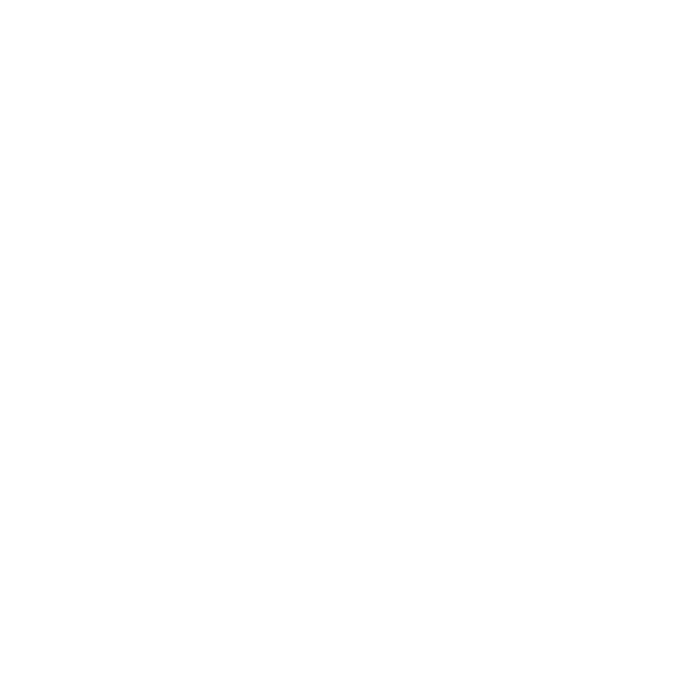
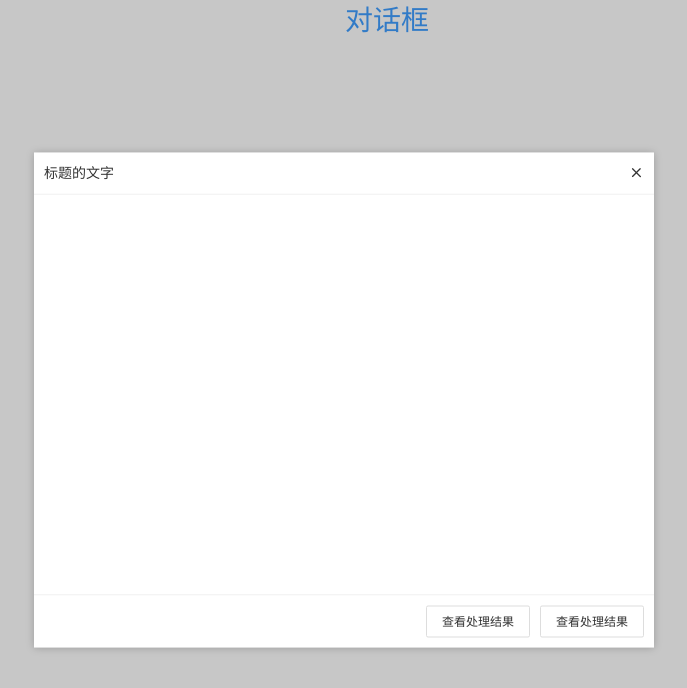
Before and after one commit to kule2018/qiaodaima.github.io, a Vue app: page /#/demo-dialog in a window 1280 px wide. Before the commit this address led to /#/loading. Shown: the top 688 px of the page, without its empty margins (296-983 px from the left). Built offline with nearby package versions, Linux system fonts and the light colour scheme.

Commit message:
对话框

```diff
--- a/src/components/dialog/main.vue
+++ b/src/components/dialog/main.vue
@@ -1,5 +1,15 @@
 <template>
-  <div>对话框</div>
+  <div class="dialog-item">
+    <div class="header">
+      <span class="title-text">标题的文字</span>
+      <i class="btn-close"></i>
+    </div>
+    <div class="content"></div>
+    <div class="tool-wrap">
+      <a href="javascript:;">查看处理结果</a>
+      <a href="javascript:;">查看处理结果</a>
+    </div>
+  </div>
 </template>
 
 <script>
@@ -9,5 +19,69 @@
 </script>
 
 <style lang="scss" scoped>
-  //
+  .dialog-item {
+    position: fixed;
+    width: 620px;
+    left: 50%; top: 50%;
+    box-shadow: 0 0 8px 0 rgba(0, 0, 0, 0.22);
+    background: #fff;
+    transform: translate(-50%, -50%);
+
+    &:before {
+      z-index: -1;
+      position: fixed; content: "";
+      left: -9999999px; top: -9999999px; right: -9999999px; bottom: -9999999px;
+      background: rgba(0, 0, 0, 0.22);
+    }
+    .header{
+      position: relative;
+      padding: 10px;
+      border-bottom: solid 1px #f8f8f8;
+      background: #fff;
+
+      .title-text{
+
+      }
+      .btn-close {
+        position: absolute;
+        right: 10px; top: 50%;
+        line-height: 1;
+        font-size: 16px;
+        cursor: pointer;
+        transform: translate(0, -50%);
+
+        &:before {
+          content: "\e60a";
+          font-family: "iconfont" !important;
+        }
+        &:hover {
+          color: #ff5e5e;
+        }
+      }
+    }
+    .content {
+      min-height: 400px;
+      background: blue;
+      background: #fff;
+    }
+    .tool-wrap {
+      padding: 10px;
+      border-top: solid 1px #f8f8f8;
+      font-size: 0;
+      text-align: right;
+      background: #fff;
+
+      a {
+        margin-left: 10px;
+        padding: 6px 15px;
+        border: 1px solid #ddd;
+        border-radius: 2px;
+        font-size: 12px;
+
+        &:first-child {
+          margin-left: 0;
+        }
+      }
+    }
+  }
 </style>
```
